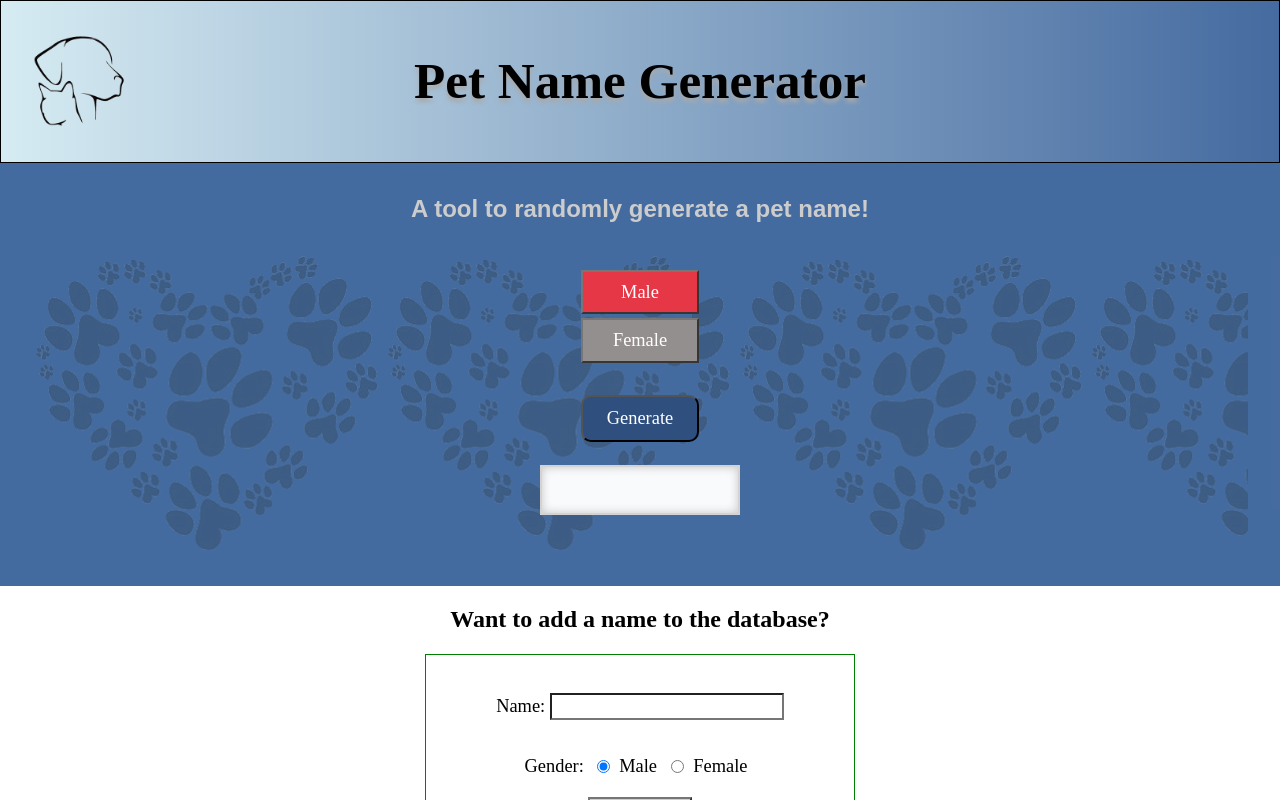
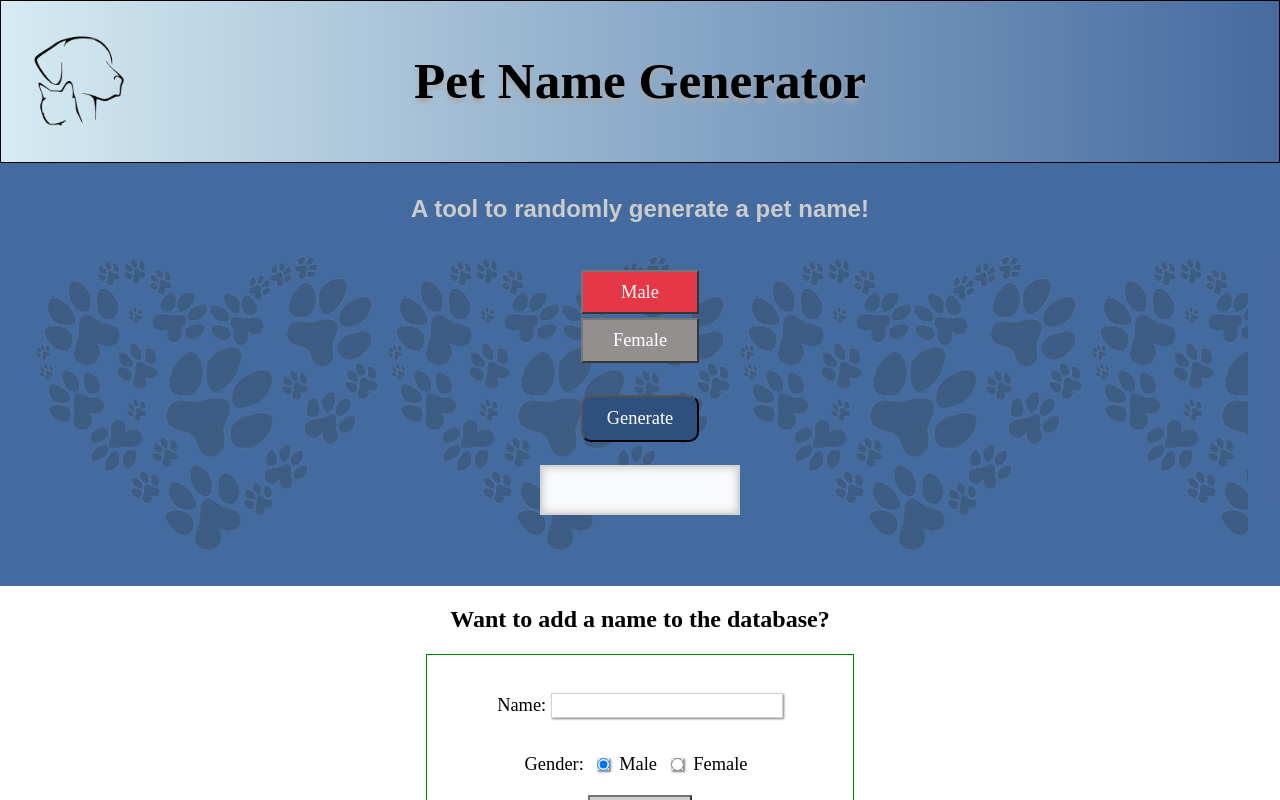
Before and after one commit to Pets-without-names/Jax-Pet-Names, a React (Create React App) app in the folder client/: page / in a window 1280 px wide. Shown: the top 800 px of the page. Built offline with nearby package versions, Linux system fonts and the light colour scheme; no server answers; the HTML template or start-up script is replaced by a standard one; a web font is replaced by a local one.

Commit message:
added border color and shadow to the add name input text box

```diff
--- a/client/src/styles/addName.css
+++ b/client/src/styles/addName.css
@@ -73,6 +73,8 @@ label {
 
 input {
   background-color: var(--input-bg-color);
+  border: 1.5px solid lightgray;
+  box-shadow: 1px 1px 2px gray;
 }
 
 dialog {
```
